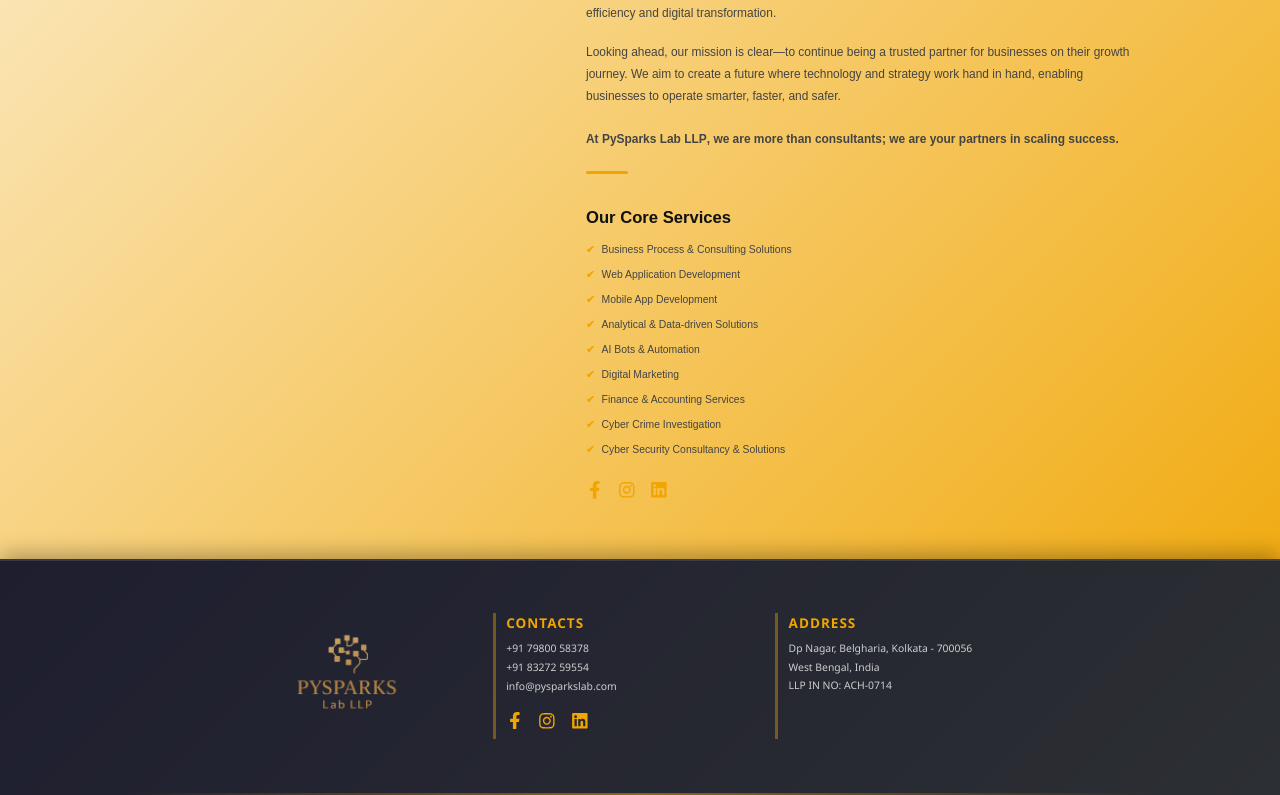
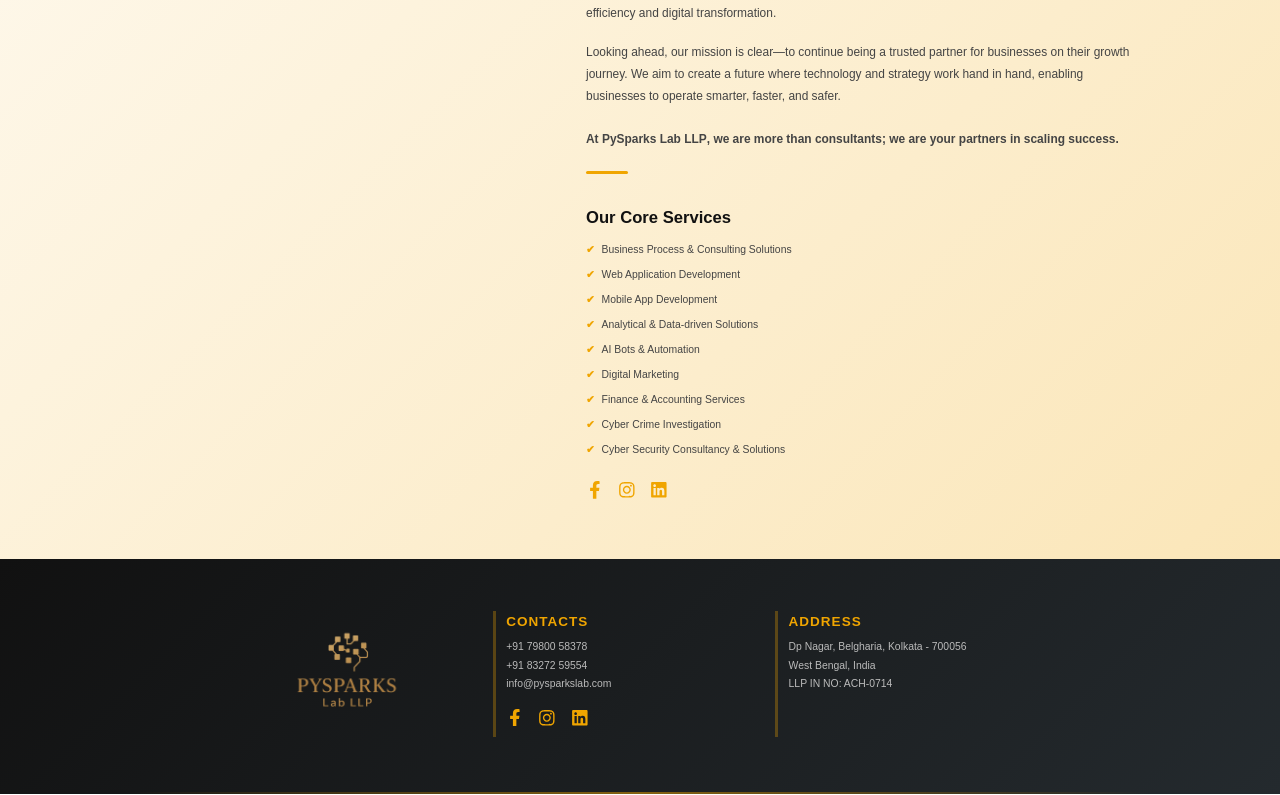
Before and after one commit to Book-Nest/Pysparkslabsllp, a React (Vite) app: page /about-us in a window 1280 px wide. Shown: the part 890-1685 px from the top of the page. Built offline with nearby package versions, Linux system fonts and the light colour scheme; a web font is replaced by a local one.

Commit message:
pysparks

```diff
--- a/src/components/Footer.module.css
+++ b/src/components/Footer.module.css
@@ -1,6 +1,10 @@
 .footer {
-  background: linear-gradient(135deg, #1e1e2f, #2c2f33);
-  color: #e5e5e5;
+  background: linear-gradient(
+    135deg,
+    var(--color-dark--2),
+    var(--color-dark--0)
+  );
+  color: var(--color-light--3);
   padding: 5rem 3rem;
   display: flex;
   justify-content: center;
@@ -9,9 +13,8 @@
   opacity: 0;
   transform: translateY(28px);
   transition: opacity 1s ease, transform 1s ease;
-  font-family: "Segoe UI", Tahoma, Geneva, Verdana, sans-serif;
-  border-top: 2px solid rgba(255, 255, 255, 0.1);
-  box-shadow: 0 -5px 20px rgba(0, 0, 0, 0.3);
+  /* border-top: 2px solid var(--color-light--3);
+  box-shadow: 0 -5px 20px var(--color-light--2); */
 }
 
 .fadeIn {
@@ -30,7 +33,7 @@
 .address {
   min-width: 220px;
   text-align: left;
-  border-left: 3px solid rgba(240, 165, 0, 0.4);
+  border-left: 3px solid var(--color-yellow--0);
   padding-left: 1rem;
 }
 
@@ -40,7 +43,7 @@
   font-size: 1.3rem;
   letter-spacing: 1px;
   margin-bottom: 0.6rem;
-  color: #f0a500;
+  color: var(--color-yellow--1);
   text-transform: uppercase;
 }
 
@@ -50,13 +53,13 @@
   font-size: 1rem;
   line-height: 1.5;
   margin: 0.25rem 0;
-  color: #cfcfcf;
+  color: var(--color-light--4);
   text-decoration: none;
   transition: color 0.3s ease, transform 0.3s ease;
 }
 
 .contacts a.email:hover {
-  color: #f0a500;
+  color: var(--color-yellow--1);
   text-decoration: underline;
   transform: translateX(3px);
 }
--- a/src/components/Navigation.module.css
+++ b/src/components/Navigation.module.css
@@ -4,10 +4,10 @@
   align-items: center;
   justify-content: space-between;
   padding: 1rem 8%;
-  background: rgb(234, 234, 234);
+  background: var(--color-light--3);
   backdrop-filter: blur(10px);
-  border-bottom: 1px solid rgba(0, 0, 0, 0.08);
-  box-shadow: 0 2px 6px rgba(0, 0, 0, 0.06), 0 4px 12px rgba(0, 0, 0, 0.04);
+  border-bottom: 1px solid #00000014;
+  box-shadow: 0 2px 6px #0000000f, 0 4px 12px #0000000a;
   position: relative;
   top: 0;
   z-index: 1000;
@@ -26,7 +26,7 @@
 .dropdownToggle {
   text-decoration: none;
   text-transform: uppercase;
-  color: #222;
+  color: var(--color-dark--0);
   font-size: 1.05rem;
   font-weight: 700;
   position: relative;
@@ -44,7 +44,7 @@
   bottom: -4px;
   height: 2px;
   width: 100%;
-  background: #111;
+  background: var(--color-dark--2);
   transform: scaleX(0);
   transition: transform 0.3s ease-in-out;
   transform-origin: right;
@@ -74,7 +74,7 @@
   display: block;
   width: 26px;
   height: 3px;
-  background: #111;
+  background: var(--color-dark--2);
   border-radius: 3px;
   transition: 0.3s;
 }
@@ -115,7 +115,7 @@
 /* Dropdown Menu Styling */
 .dropdownMenu {
   position: absolute;
-  background: rgb(234, 234, 234);
+  background: var(--color-light--3);
   list-style: none;
   top: 2.5rem;
   left: 0;
@@ -127,7 +127,7 @@
   transition: all 0.35s ease-in-out;
   min-width: 260px;
   padding: 0;
-  box-shadow: 0 8px 24px rgba(0, 0, 0, 0.12);
+  box-shadow: 0 8px 24px var(--color-light--1);
 }
 
 .dropdownMenu.open {
@@ -143,7 +143,7 @@
 }
 
 .dropdownMenu li a {
-  color: #333;
+  color: var(--color-dark--3);
   font-size: 1rem;
   font-weight: 500;
   text-transform: none;
@@ -154,7 +154,7 @@
 }
 
 .dropdownMenu li a:hover {
-  color: #000;
+  color: var(--color-dark--4);
   font-weight: 600;
 }
 
@@ -183,7 +183,7 @@
     flex-direction: column;
     align-items: flex-start;
     width: 100%;
-    background: rgb(234, 234, 234);
+    background: var(--color-light--3);
     padding: 1rem 1.5rem;
     transform: translateY(-100%);
     opacity: 0;
--- a/src/data/team.json
+++ b/src/data/team.json
@@ -43,7 +43,7 @@
     {
       "name": "Dr Tushar Kanti Dey",
       "role": "Advisor",
-      "imgSrc": "/team.avif",
+      "imgSrc": "/tushar_kanti_dey.jpg",
       "description": "Dr. Tushar Kanti Dey [PhD in Economics, M.Sc (Economics)] Assistant Professor of Economics, School of Management Sciences, MAKAUT WB. Tushar Kanti Dey is associated with teaching and research of economics, econometrics, statistics, and other allied courses of general degree, Management, Law, and Engineering since 12 years. He has contributed to a lot of interdisciplinary research and was associated with the State Institute of Panchyat and Rural Development in central funded research projects. He has consulted different research projects as the statistical associate and has vast experience in field survey–based research. Again, he has worked across different states of India to serve research assignments on behalf of leading research organizations of India. He has a vast experience of teaching Economics and related subjects in different disciplines like Law, Management, and general degree courses in both public & private sector universities and colleges."
     },
     {
@@ -73,7 +73,7 @@
       "description": "Lorem ipsum dolor sit amet, consectetur adipiscing elit. Sed do eiusmod tempor incididunt ut labore et dolore magna aliqua. Ut enim ad minim veniam, quis nostrud exercitation ullamco laboris nisi ut aliquip ex ea commodo consequat."
     },
     {
-      "name": "Sagarike Debnath",
+      "name": "Sagarika Debnath",
       "role": "Finance & Operations",
       "imgSrc": "/sagarika_debnath.jpg",
       "description": "Sagarika Debnath, a BBA graduate, is an Advisor at PYSPARKS LAB LLP with expertise in business development and strategic growth initiatives. She has previously worked as a Business Development Executive at AI Academia, where she honed her skills in client relations, sales processes, and market expansion strategies. With strong foundations in leadership, communication, and business strategy, Sagarika contributes to driving growth opportunities and building meaningful partnerships, making her a valuable part of the PYSPARKS LAB LLP advisory team."
--- a/src/index.css
+++ b/src/index.css
@@ -16,6 +16,9 @@
 
   --color-dark--0: #242a2e;
   --color-dark--1: #42484d;
+  --color-dark--2: #111;
+  --color-dark--3: #333;
+  --color-dark--4: #000;
 
   /* --color-brand--2: #00c46a;
   --color-white--0: #fff;
@@ -46,6 +49,6 @@
   background: linear-gradient(
     135deg,
     var(--color-light--0),
-    var(--color-yellow--1)
+    var(--color-yellow--0)
   );
 }
```
Also changed, not shown: public/team.avif (deleted), public/tushar_kanti_dey.jpg (added).
